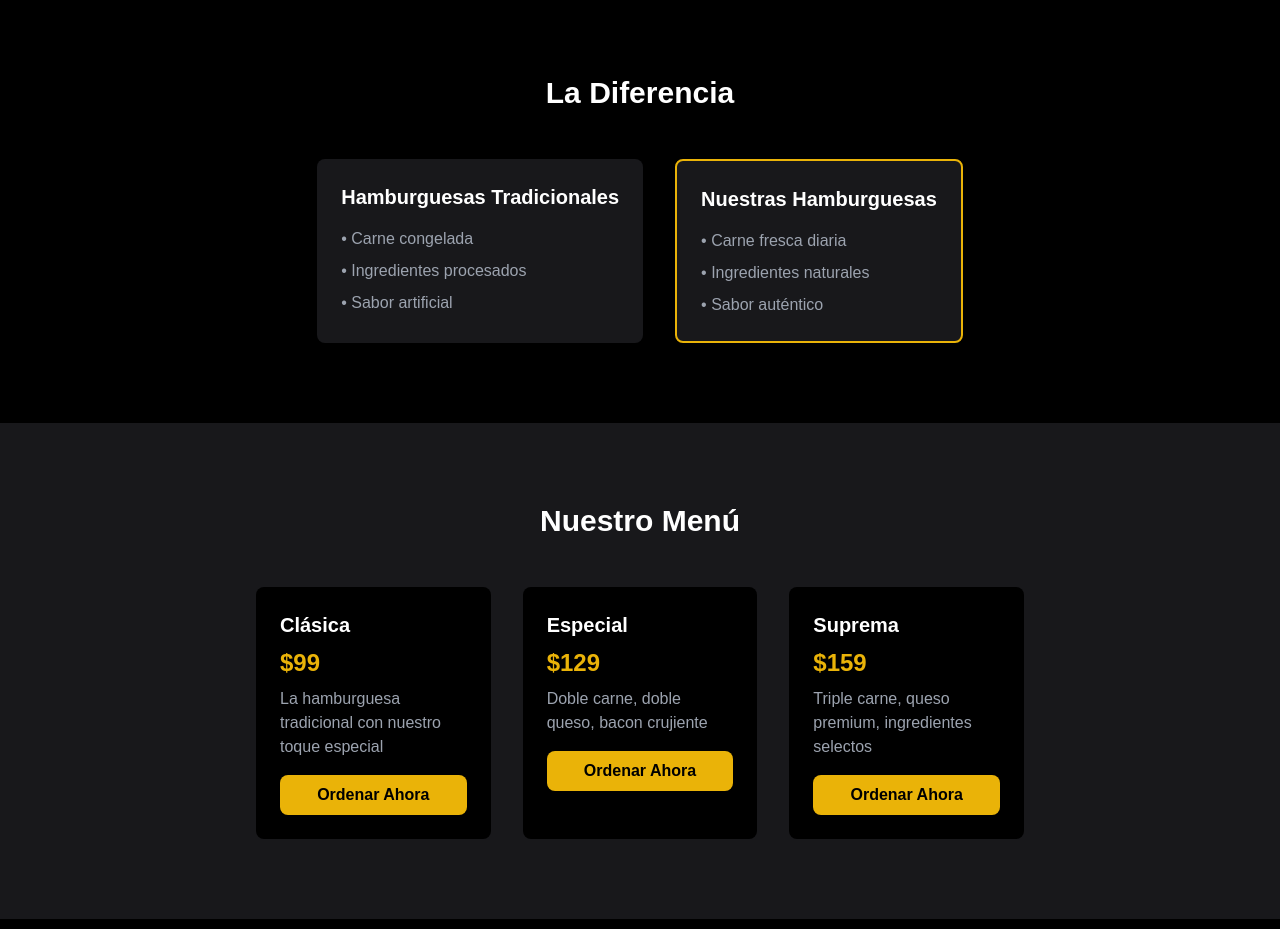
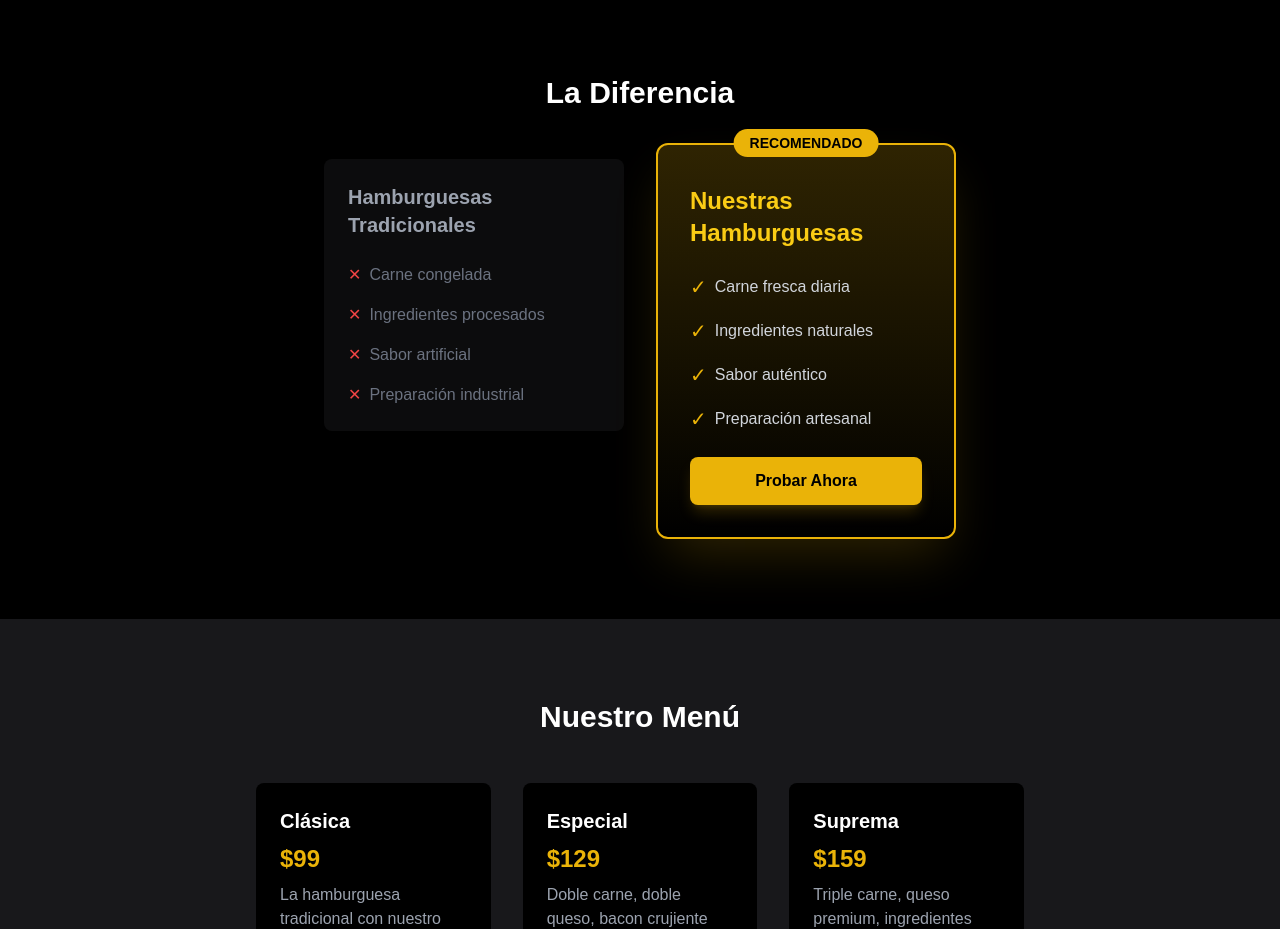
Before and after one commit to jaycode404/burger-web-nextjs, a Next.js app: page / in a window 1280 px wide. Shown: the part 1540-2469 px from the top of the page. Built offline with nearby package versions, Linux system fonts and the light colour scheme; a web font is replaced by a local one.

Commit message:
Enhance the diference section design

```diff
--- a/src/app/page.tsx
+++ b/src/app/page.tsx
@@ -230,24 +230,65 @@ export default function Page() {
             initial={{ y: 50, opacity: 0 }}
             whileInView={{ y: 0, opacity: 1 }}
             viewport={{ once: true }}
-            className="flex gap-8 justify-center"
+            className="flex gap-8 justify-center items-start"
           >
-            <div className="bg-zinc-900 p-6 rounded-lg">
-              <h3 className="text-white text-xl font-bold mb-4">Hamburguesas Tradicionales</h3>
-              <ul className="text-gray-400 space-y-2">
-                <li>• Carne congelada</li>
-                <li>• Ingredientes procesados</li>
-                <li>• Sabor artificial</li>
+            <div className="bg-zinc-900/50 p-6 rounded-lg w-[300px] backdrop-blur-sm">
+              <h3 className="text-gray-400 text-xl font-bold mb-6">Hamburguesas Tradicionales</h3>
+              <ul className="text-gray-500 space-y-4">
+                <li className="flex items-center gap-2">
+                  <span className="text-red-500">✕</span>
+                  Carne congelada
+                </li>
+                <li className="flex items-center gap-2">
+                  <span className="text-red-500">✕</span>
+                  Ingredientes procesados
+                </li>
+                <li className="flex items-center gap-2">
+                  <span className="text-red-500">✕</span>
+                  Sabor artificial
+                </li>
+                <li className="flex items-center gap-2">
+                  <span className="text-red-500">✕</span>
+                  Preparación industrial
+                </li>
               </ul>
             </div>
-            <div className="bg-zinc-900 p-6 rounded-lg border-2 border-yellow-500">
-              <h3 className="text-white text-xl font-bold mb-4">Nuestras Hamburguesas</h3>
-              <ul className="text-gray-400 space-y-2">
-                <li>• Carne fresca diaria</li>
-                <li>• Ingredientes naturales</li>
-                <li>• Sabor auténtico</li>
-              </ul>
-            </div>
+            <motion.div
+              whileHover={{ y: -5 }}
+              className="bg-gradient-to-b from-yellow-500/20 via-yellow-500/10 to-transparent p-8 rounded-xl w-[300px] border-2 border-yellow-500 shadow-2xl shadow-yellow-500/20 relative -mt-4"
+            >
+              <div className="absolute -top-4 left-1/2 -translate-x-1/2 bg-yellow-500 text-black px-4 py-1 rounded-full text-sm font-bold z-20 whitespace-nowrap">
+                RECOMENDADO
+              </div>
+              <div className="relative z-10 mt-2">
+                <h3 className="text-yellow-400 text-2xl font-bold mb-6">Nuestras Hamburguesas</h3>
+                <ul className="text-gray-300 space-y-4">
+                  <li className="flex items-center gap-2">
+                    <span className="text-yellow-500 text-xl">✓</span>
+                    Carne fresca diaria
+                  </li>
+                  <li className="flex items-center gap-2">
+                    <span className="text-yellow-500 text-xl">✓</span>
+                    Ingredientes naturales
+                  </li>
+                  <li className="flex items-center gap-2">
+                    <span className="text-yellow-500 text-xl">✓</span>
+                    Sabor auténtico
+                  </li>
+                  <li className="flex items-center gap-2">
+                    <span className="text-yellow-500 text-xl">✓</span>
+                    Preparación artesanal
+                  </li>
+                </ul>
+                <motion.button
+                  whileHover={{ scale: 1.05 }}
+                  whileTap={{ scale: 0.95 }}
+                  className="w-full bg-yellow-500 text-black font-bold py-3 px-6 rounded-lg mt-6 shadow-lg shadow-yellow-500/20"
+                >
+                  Probar Ahora
+                </motion.button>
+              </div>
+            </motion.div>
           </motion.div>
         </div>
       </section>
```
Also changed, not shown: public/burger-bg.png (added).
